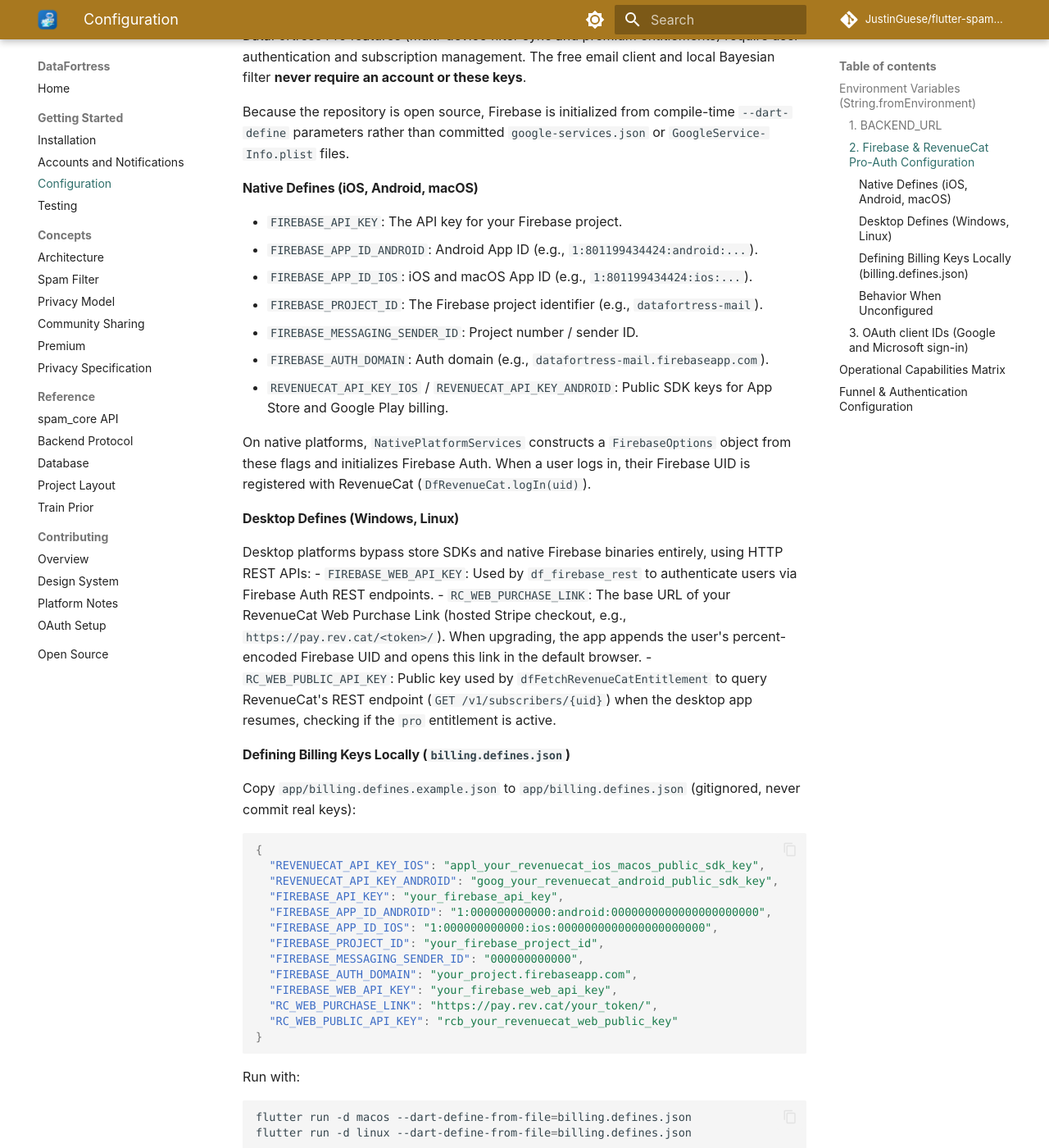
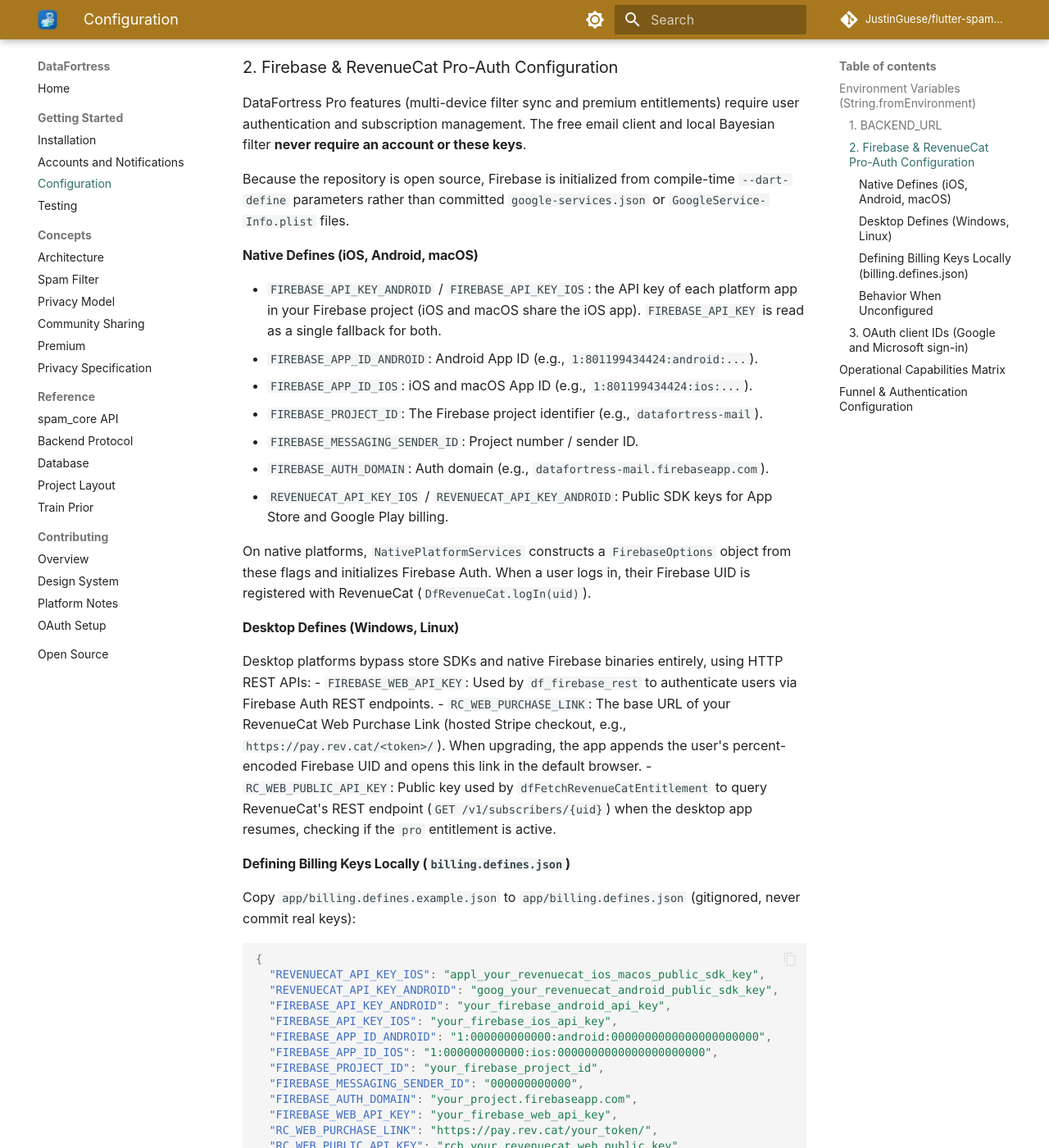
Before and after one commit to JustinGuese/flutter-spamfiltering-emailclient, an MkDocs documentation site: the page built from docs/getting-started/configuration.md, in a window 1280 px wide and 1400 px high, scrolled down 2886 px. Shown: the whole window at 82% size. Built offline with MkDocs 1.6.1 and Material for MkDocs 9.7.7, drawn with Linux system fonts in a browser that asks for light colours; comment, search, counter and statistics services are not loaded; some of the changed text lies outside the part shown.

Commit message:
Firebase: one API key per platform app (FIREBASE_API_KEY_ANDROID/_IOS), single key as fallback

```diff
--- a/docs/getting-started/configuration.md
+++ b/docs/getting-started/configuration.md
@@ -14,7 +14,7 @@ The client codebase defines these compile-time environment flags using `String.f
 |---|---|---|---|
 | `BACKEND_URL` | `app/lib/api/backend_config.dart` (used by `api_client.dart` and `report_client.dart`) | `https://emailprogram-spamfilter-backend-api.datafortress.cloud` (the hosted backend) | Base URL for community blocklist sync, threat reports, and ham dispute votes. |
 | `REVENUECAT_API_KEY_IOS` / `REVENUECAT_API_KEY_ANDROID` | `app/lib/platform/native_services.dart` | `""` (empty string) | Public SDK keys (one per store app) for RevenueCat subscription and entitlement management. iOS and macOS share the iOS key. `REVENUECAT_API_KEY` is still read as a single fallback for both. |
-| `FIREBASE_API_KEY` | `app/lib/platform/firebase_options_from_env.dart` | `""` | Firebase Web API key used for native `FirebaseOptions` initialization. |
+| `FIREBASE_API_KEY_ANDROID` / `FIREBASE_API_KEY_IOS` (or the single fallback `FIREBASE_API_KEY`) | `app/lib/platform/firebase_options_from_env.dart` | `""` | Firebase Web API key used for native `FirebaseOptions` initialization. |
 | `FIREBASE_APP_ID_ANDROID` | `app/lib/platform/firebase_options_from_env.dart` | `""` | Firebase application ID for Android (e.g. `1:801199434424:android:...`). |
 | `FIREBASE_APP_ID_IOS` | `app/lib/platform/firebase_options_from_env.dart` | `""` | Firebase application ID for iOS and macOS (e.g. `1:801199434424:ios:...`). |
 | `FIREBASE_PROJECT_ID` | `app/lib/platform/firebase_options_from_env.dart` | `""` | Firebase project ID (e.g. `datafortress-mail`). |
@@ -49,7 +49,7 @@ DataFortress Pro features (multi-device filter sync and premium entitlements) re
 Because the repository is open source, Firebase is initialized from compile-time `--dart-define` parameters rather than committed `google-services.json` or `GoogleService-Info.plist` files.
 
 #### Native Defines (iOS, Android, macOS)
-- `FIREBASE_API_KEY`: The API key for your Firebase project.
+- `FIREBASE_API_KEY_ANDROID` / `FIREBASE_API_KEY_IOS`: the API key of each platform app in your Firebase project (iOS and macOS share the iOS app). `FIREBASE_API_KEY` is read as a single fallback for both.
 - `FIREBASE_APP_ID_ANDROID`: Android App ID (e.g., `1:801199434424:android:...`).
 - `FIREBASE_APP_ID_IOS`: iOS and macOS App ID (e.g., `1:801199434424:ios:...`).
 - `FIREBASE_PROJECT_ID`: The Firebase project identifier (e.g., `datafortress-mail`).
@@ -71,7 +71,8 @@ Copy `app/billing.defines.example.json` to `app/billing.defines.json` (gitignore
 {
   "REVENUECAT_API_KEY_IOS": "appl_your_revenuecat_ios_macos_public_sdk_key",
   "REVENUECAT_API_KEY_ANDROID": "goog_your_revenuecat_android_public_sdk_key",
-  "FIREBASE_API_KEY": "your_firebase_api_key",
+  "FIREBASE_API_KEY_ANDROID": "your_firebase_android_api_key",
+  "FIREBASE_API_KEY_IOS": "your_firebase_ios_api_key",
   "FIREBASE_APP_ID_ANDROID": "1:000000000000:android:0000000000000000000000",
   "FIREBASE_APP_ID_IOS": "1:000000000000:ios:0000000000000000000000",
   "FIREBASE_PROJECT_ID": "your_firebase_project_id",
```
Also changed, not shown: CLAUDE.md (+1 -1 lines), docs/concepts/premium.md (+1 -1 lines), 2 other files.
